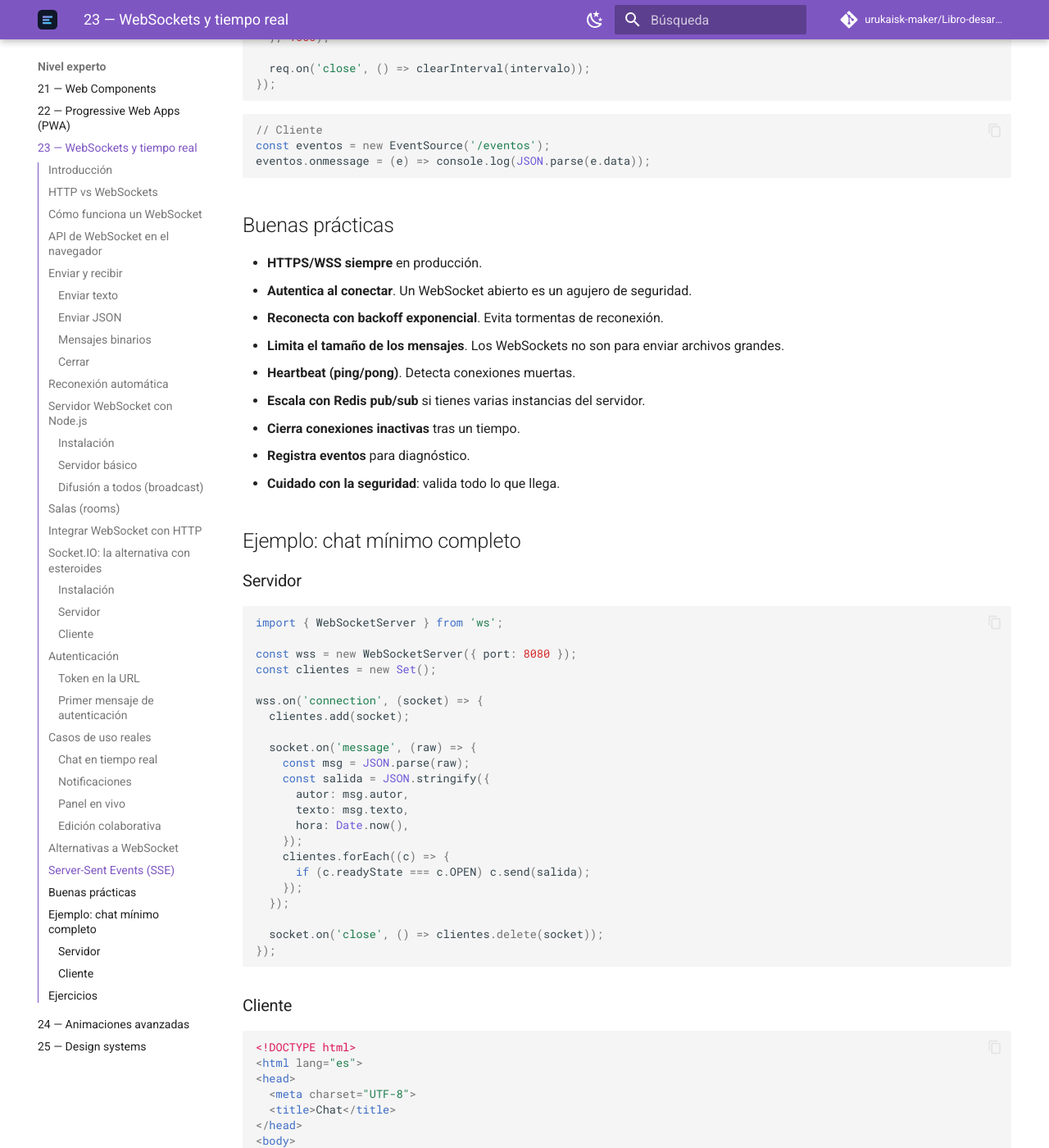
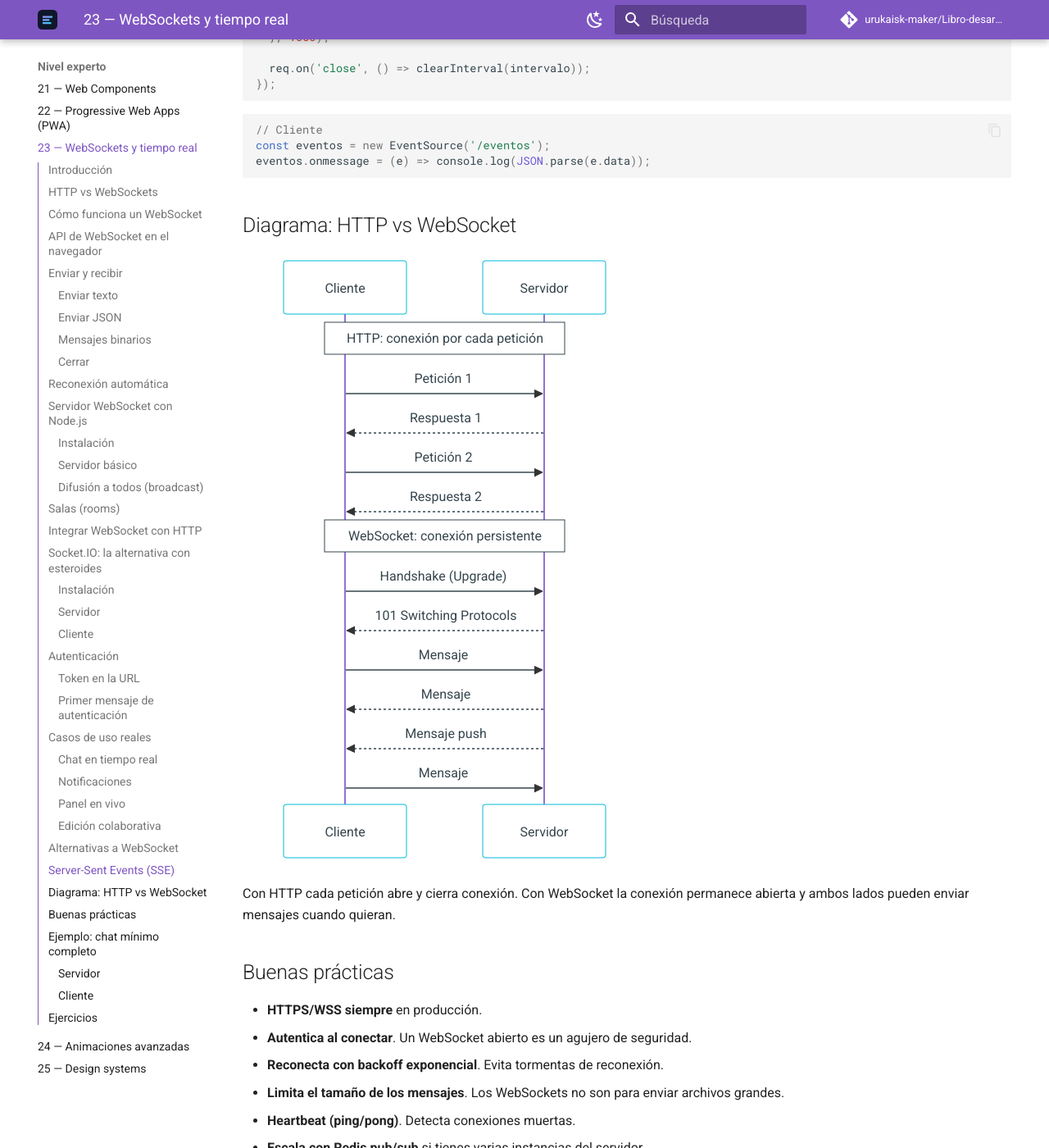
Before and after one commit to urukaisk-maker/Libro-desarrollador-Web-Urukais-, an MkDocs documentation site: the page built from docs/capitulos/23-websockets.md, in a window 1280 px wide and 1400 px high, scrolled down 9003 px. Shown: the whole window at 82% size. Built offline with MkDocs 1.6.1 and Material for MkDocs 9.7.7, drawn with Linux system fonts in a browser that asks for light colours; comment, search, counter and statistics services are not loaded.

Commit message:
feat: diagramas Mermaid en 5 capítulos más

````diff
--- a/docs/capitulos/23-websockets.md
+++ b/docs/capitulos/23-websockets.md
@@ -406,6 +406,30 @@ const eventos = new EventSource('/eventos');
 eventos.onmessage = (e) => console.log(JSON.parse(e.data));
 ```
 
+## Diagrama: HTTP vs WebSocket
+
+```mermaid
+sequenceDiagram
+    participant C as Cliente
+    participant S as Servidor
+
+    Note over C,S: HTTP: conexión por cada petición
+    C->>S: Petición 1
+    S-->>C: Respuesta 1
+    C->>S: Petición 2
+    S-->>C: Respuesta 2
+
+    Note over C,S: WebSocket: conexión persistente
+    C->>S: Handshake (Upgrade)
+    S-->>C: 101 Switching Protocols
+    C->>S: Mensaje
+    S-->>C: Mensaje
+    S-->>C: Mensaje push
+    C->>S: Mensaje
+```
+
+Con HTTP cada petición abre y cierra conexión. Con WebSocket la conexión permanece abierta y ambos lados pueden enviar mensajes cuando quieran.
+
 ## Buenas prácticas
 
 - **HTTPS/WSS siempre** en producción.
````
Also changed, not shown: docs/capitulos/07-git.md (+13 -0 lines), docs/capitulos/19-fullstack-node.md (+12 -0 lines), docs/capitulos/22-pwa.md (+27 -0 lines), docs/capitulos/26-seguridad.md (+15 -0 lines).
